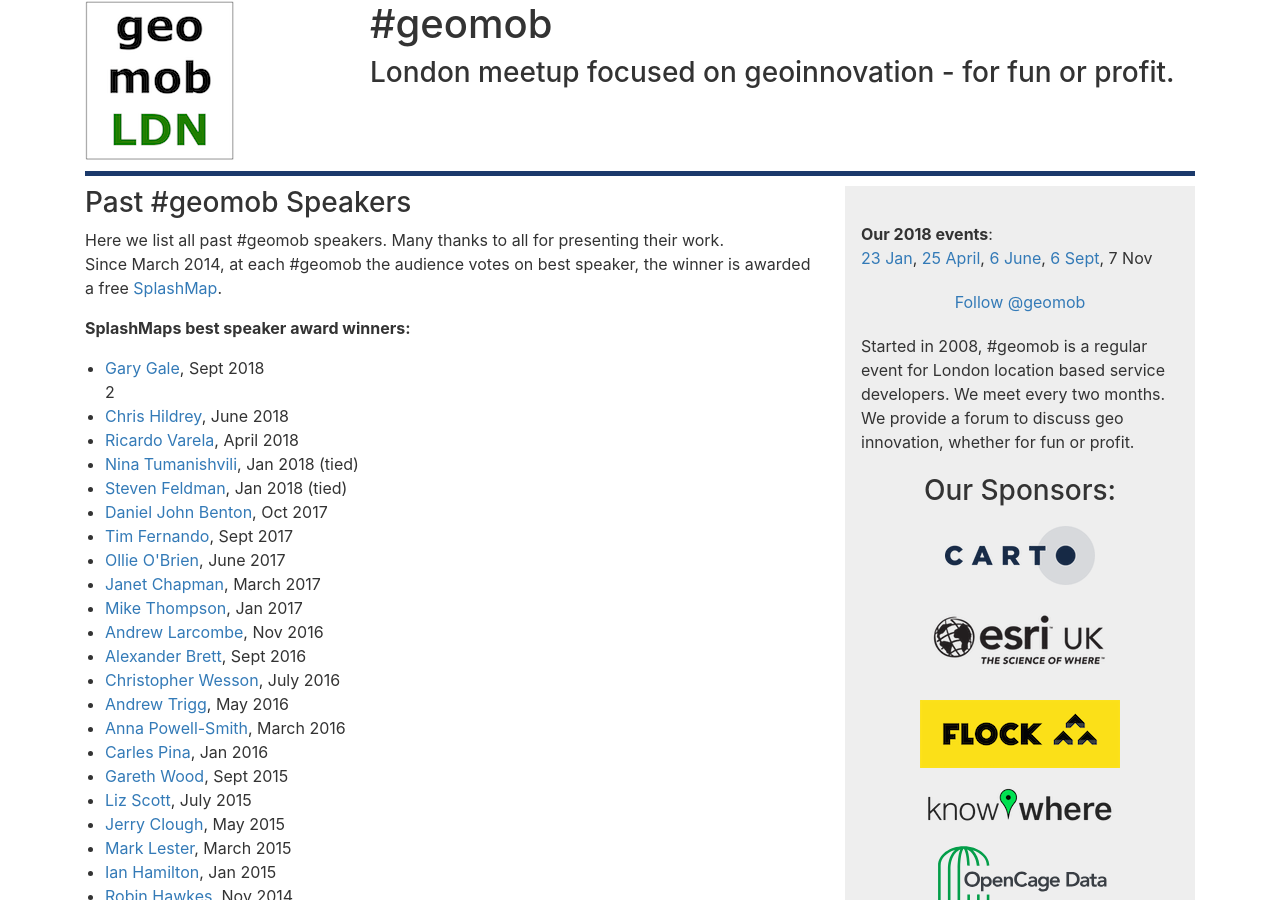
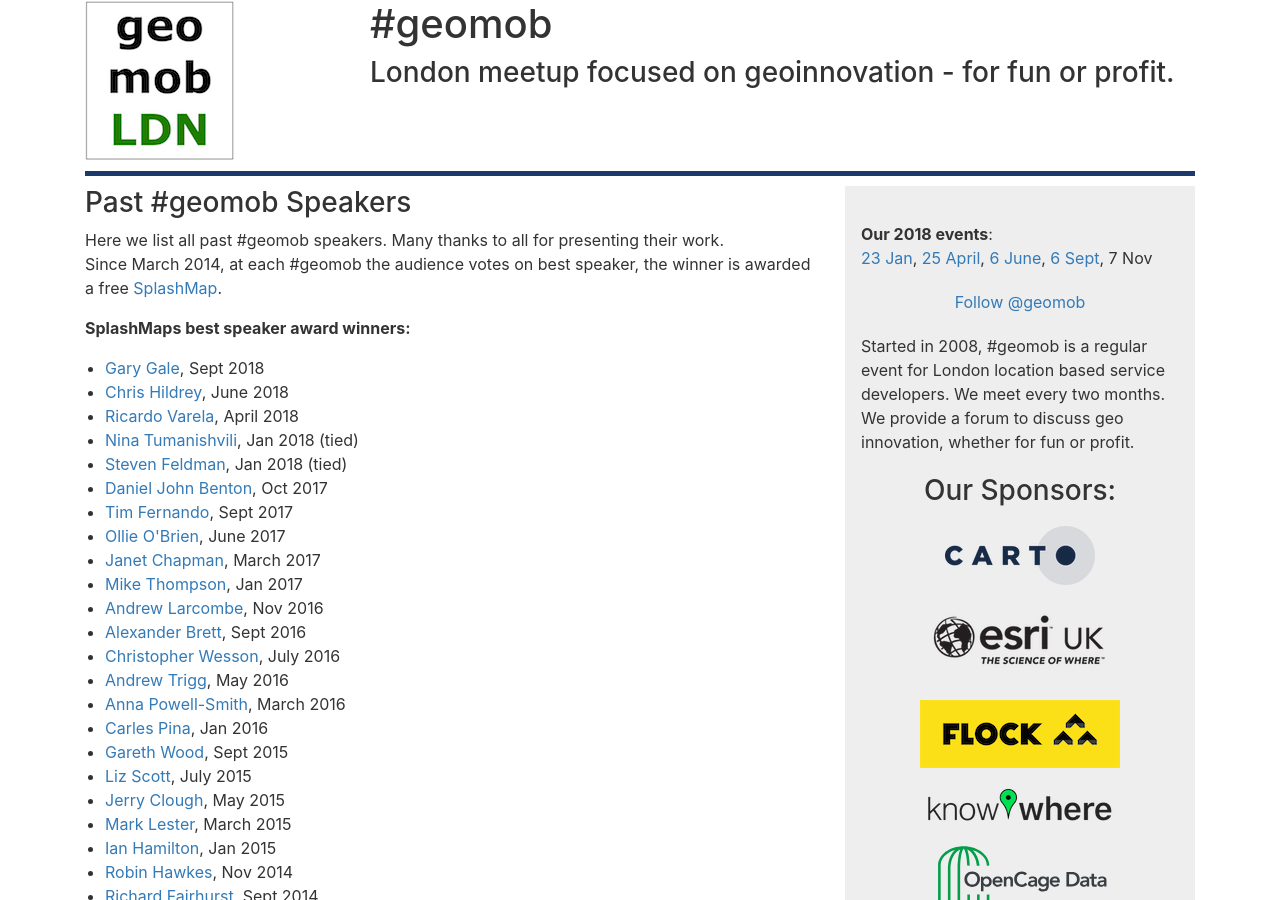
Before and after one commit to geomob/geomob-website, a Jekyll site: the page built from past-speakers.html, in a window 1280 px wide and 900 px high. Built offline with Jekyll 4.4.1, drawn with Linux system fonts in a browser that asks for light colours; comment, search, counter and statistics services are not loaded.

Commit message:
fix typo

```diff
--- a/past-speakers.html
+++ b/past-speakers.html
@@ -14,7 +14,7 @@
 <p/>
 <strong>SplashMaps best speaker award winners:</strong>
 <ul>
-  <li><a href="https://twitter.com/vicchi">Gary Gale</a>, Sept 2018</li>2
+  <li><a href="https://twitter.com/vicchi">Gary Gale</a>, Sept 2018</li>
   <li><a href="https://twitter.com/chrishildrey">Chris Hildrey</a>, June 2018</li>
   <li><a href="https://twitter.com/phobeo">Ricardo Varela</a>, April 2018</li>
   <li><a href="https://twitter.com/ninachinoo">Nina Tumanishvili</a>, Jan 2018 (tied)</li>
```
